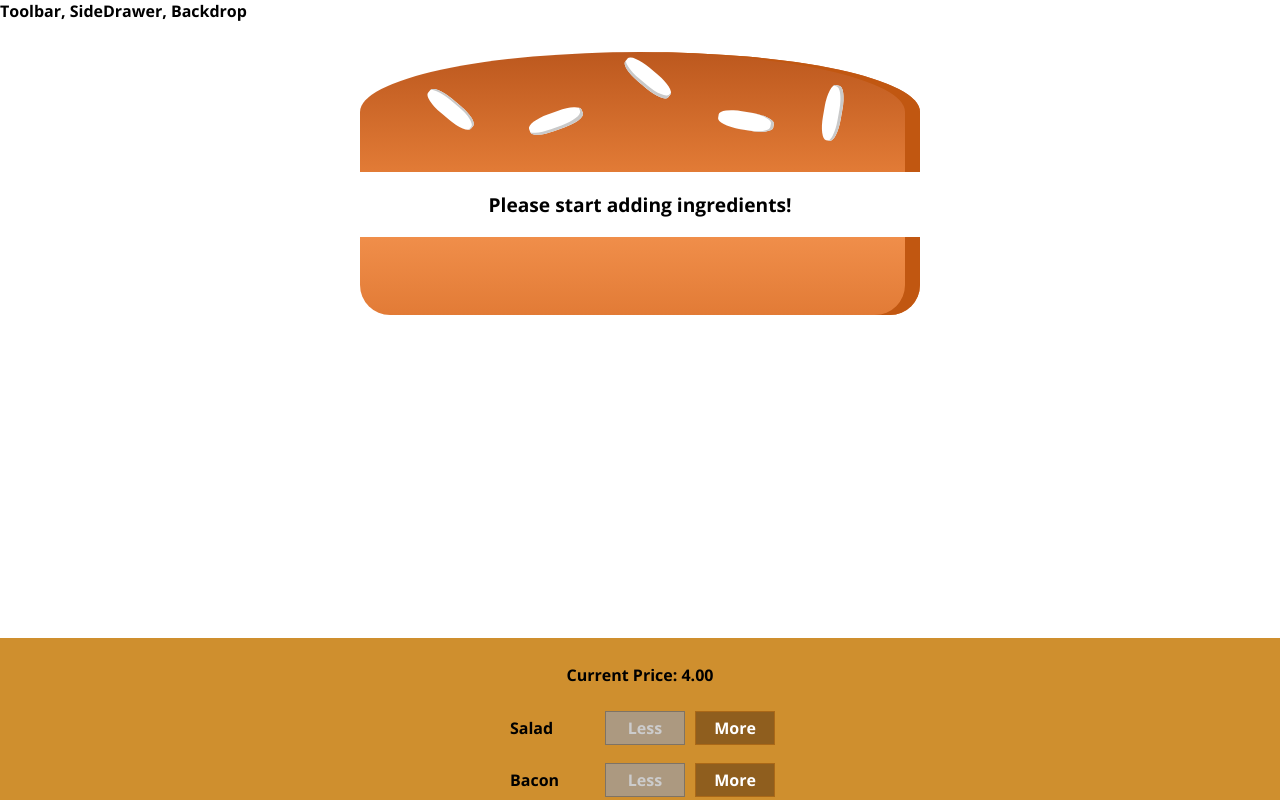
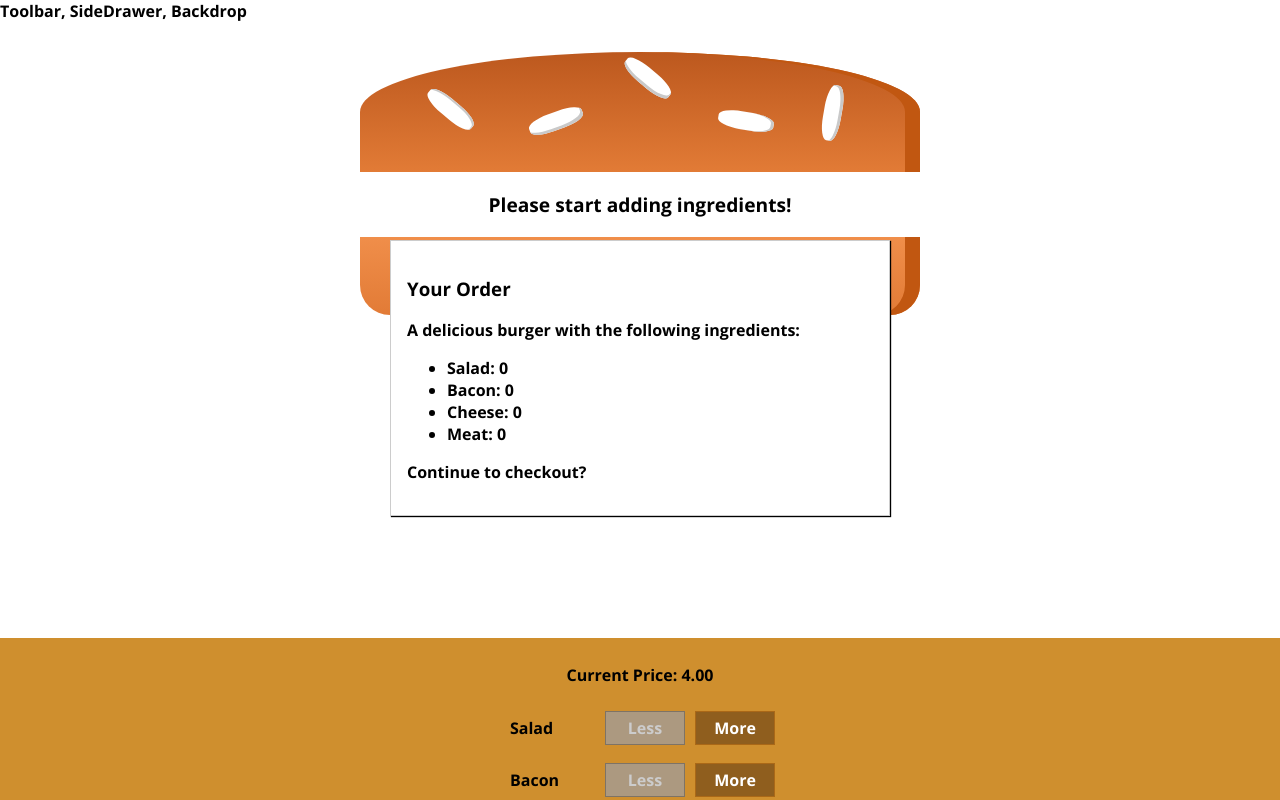
Before and after one commit to tasneemfarag/burger-builder, a React app: page / in a window 1280 px wide. Shown: the top 800 px of the page. Built offline with nearby package versions, Linux system fonts and the light colour scheme.

Commit message:
creating the order summary modal

```diff
--- /dev/null
+++ b/src/components/Burger/OrderSummery/OrderSummery.js
@@ -0,0 +1,25 @@
+import React from 'react';
+import Aux from '../../../hoc/Aux';
+
+const orderSummery = (props) => {
+    const ingredientSummery = Object.keys(props.ingredients)
+        .map(igKey => {
+        return (
+        <li key={igKey}>
+            <span style={{textTransform: 'capitalize'}}>{igKey}</span>: {props.ingredients[igKey]}
+        </li>
+        );
+    })
+    return (
+        <Aux>
+            <h3>Your Order</h3>
+            <p>A delicious burger with the following ingredients:</p>
+            <ul>
+                {ingredientSummery}
+            </ul>
+            <p>Continue to checkout? </p>
+        </Aux>
+    );
+};
+
+export default orderSummery;
--- /dev/null
+++ b/src/components/UI/Backdrop/Backdrop.js
@@ -0,0 +1 @@
+import React from 'react';
--- /dev/null
+++ b/src/components/UI/Modal/Modal.css
@@ -0,0 +1,20 @@
+.Modal {
+    position: fixed;
+    z-index: 500;
+    background-color: white;
+    width: 70%;
+    border: 1px solid #ccc;
+    box-shadow: 1px 1px 1px black;
+    padding: 16px;
+    left: 15%;
+    top: 30%;
+    box-sizing: border-box;
+    transition: all 0.3s ease-out;
+}
+
+@media (min-width: 600px) {
+    .Modal {
+        width: 500px;
+        left: calc(50% - 250px);
+    }
+}
--- /dev/null
+++ b/src/components/UI/Modal/Modal.js
@@ -0,0 +1,10 @@
+import React from 'react';
+import classes from './Modal.css';
+
+const modal = (props) => (
+    <div className={classes.Modal}>
+        {props.children}
+    </div>
+);
+
+export default modal;
--- a/src/containers/BurgerBuilder/BurgerBuilder.js
+++ b/src/containers/BurgerBuilder/BurgerBuilder.js
@@ -2,6 +2,8 @@
 import Aux from '../../hoc/Aux';
 import Burger from '../../components/Burger/Burger';
 import BuildControls from '../../components/Burger/BuildControls/BuildControls';
+import Modal from '../../components/UI/Modal/Modal';
+import OrderSummery from '../../components/Burger/OrderSummery/OrderSummery';
 
 const INGREDIENT_PRICES = {
     salad: 0.5,
@@ -89,6 +91,7 @@
         //{salad: true, meat: false,...}
         return (
             <Aux>
+                <Modal><OrderSummery ingredients={this.state.ingredients} /></Modal>
                 <Burger ingredients={this.state.ingredients} />
                 <BuildControls ingredientsAdded={this.addIngredientsHandler}
                 ingredientsRemoved={this.removeIngredientsHandler}
```
